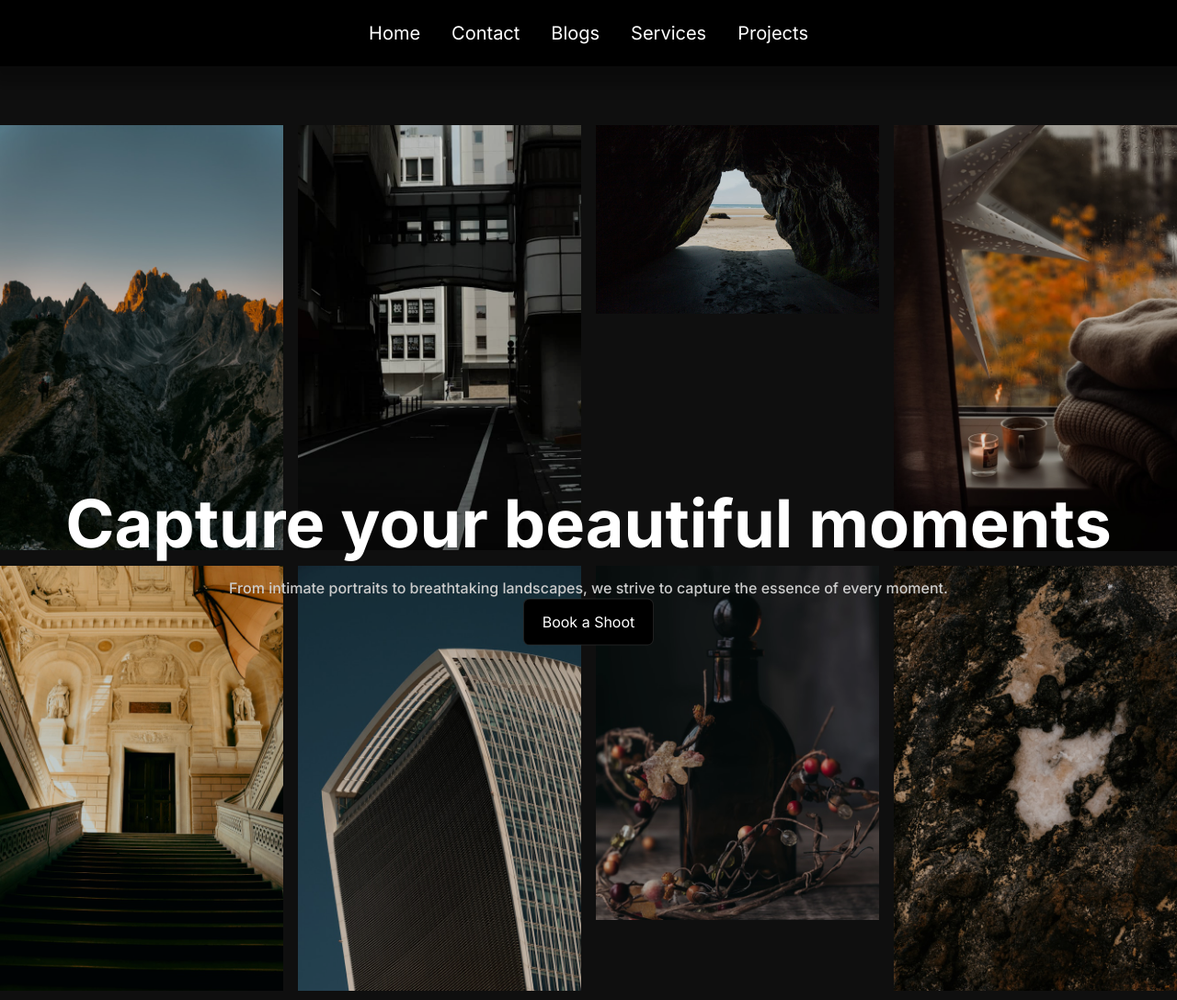
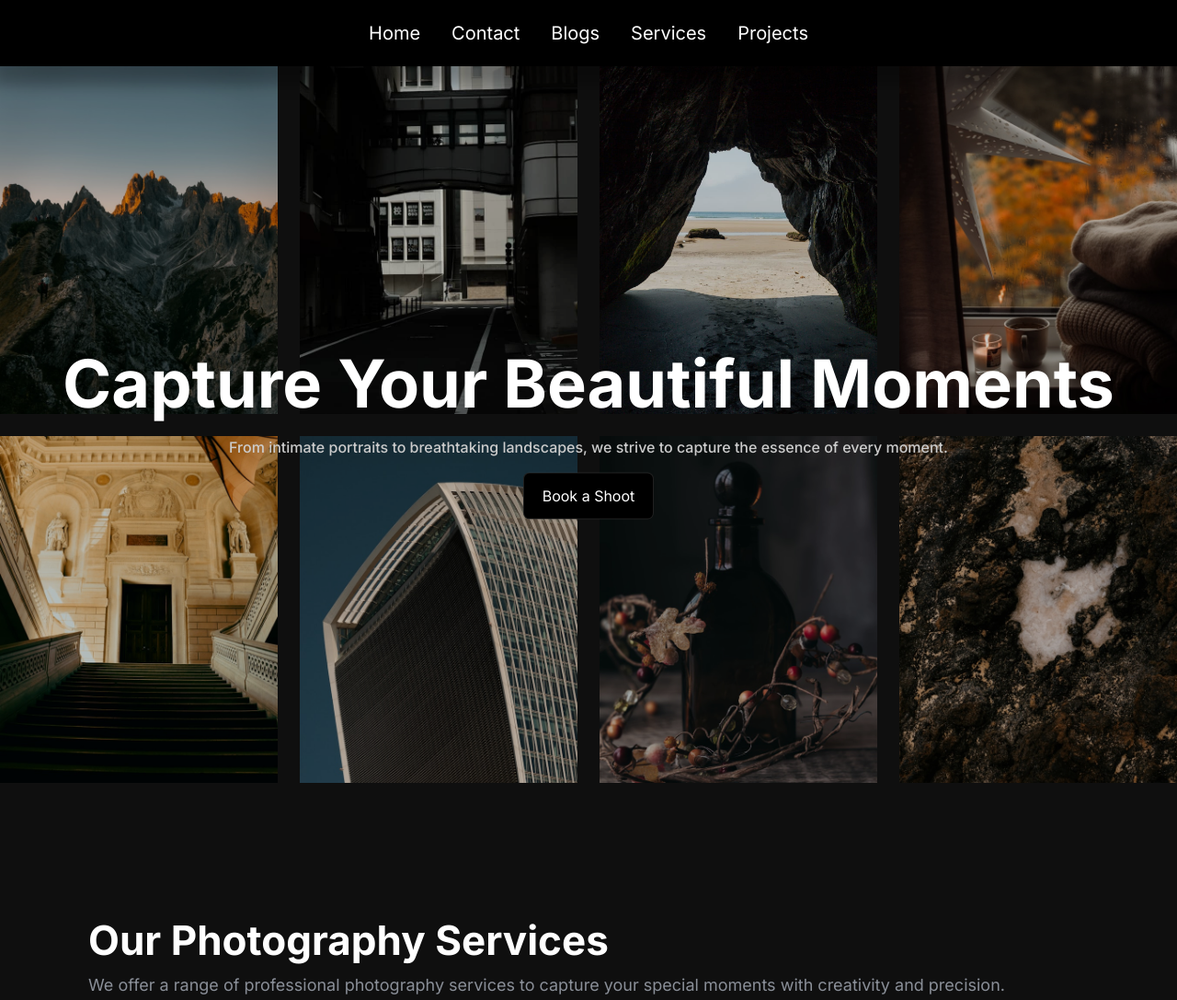
Before and after one commit to rorunsolu/Photography-Website, a website built with Vite: page index.html in a window 1280 px wide. Shown: the top 1087 px of the page at 92% size. Built offline with nearby package versions, Linux system fonts and the light colour scheme.

Commit message:
header section image grid modified for responsioveness

```diff
--- a/index.html
+++ b/index.html
@@ -61,11 +61,11 @@
 
     <header>
 
-      <div class="container container-header">
+      <div class="container-header">
 
         <div class="header__text">
 
-          <h1 class="header__title">Capture your beautiful moments</h1>
+          <h1 class="header__title">Capture Your Beautiful Moments</h1>
           <p class="header__paragraph">From intimate portraits to breathtaking landscapes, we strive to capture the
             essence of
             every moment.
--- a/styles/gallery.scss
+++ b/styles/gallery.scss
@@ -29,7 +29,6 @@
         transition: var(--transition);
 
         &:hover {
-            //transform: translateY(-0.5rem);
             transform: scale3d(1.05, 1.05, 1.05);
 
             box-shadow: var(--box-shadow);
--- a/styles/header.scss
+++ b/styles/header.scss
@@ -1,82 +1,17 @@
 .header {
-    display: flex;
-
-    position: relative;
-
-    min-height: 100vh;
-
-    //padding: 7.5rem 0;
-
-    @media (width < 600px) {
-        padding: 3.5rem 0;
-    }
-
-    &__text {
-        display: flex;
-        flex-direction: column;
-        align-items: center;
-        text-align: center;
-
-        width: 90%;
-
-        position: absolute;
-        top: 50%;
-        left: 50%;
-        z-index: 1;
-
-        transform: translate(-50%, -50%);
-
-        @media (width < 700px) {
-            top: 50%;
-        }
-    }
-
-    &__title {
-        // font-size: 3.5rem;
-
-        // @media (width < 1300px) {
-        //     font-size: 3rem;
-        // }
-
-        // @media (width < 1000px) {
-        //     font-size: 2.5rem;
-        // }
-
-        // @media (width < 450px) {
-        //     font-size: 2rem;
-        // }
-
-        // @media (width < 360px) {
-        //     font-size: 1.5rem;
-        // }
-    }
-
-    &__paragraph {
-        font-size: 1rem;
-        font-weight: 500;
-
-        color: hsl(0, 0%, 80%);
-
-        @media (width < 450px) {
-            font-size: 0.8rem;
-        }
-    }
-
-    &__buttons-wrapper {
-        display: flex;
-        flex-direction: row;
-        gap: 2rem;
-    }
-
     &__image-grid {
         display: grid;
         grid-template-columns: repeat(5, 1fr);
-
-        gap: var(--gap-card-wrapper-small);
+        //grid-template-columns: repeat(auto-fit, minmax(300px, 1fr));
+        gap: var(--gap-card-wrapper);
 
         z-index: -2;
 
-        filter: brightness(0.86);
+        filter: brightness(0.8);
+
+        @media (width < 1800px) {
+            grid-template-columns: repeat(4, 1fr);
+        }
 
         @media (width < 1800px) {
             grid-template-columns: repeat(4, 1fr);
@@ -88,14 +23,23 @@
 
         @media (width < 700px) {
             grid-template-columns: repeat(2, 1fr);
+            gap: var(--gap-card-wrapper-small);
         }
 
         @media (width < 500px) {
-            grid-template-columns: 1fr;
+            gap: 0;
+
+            filter: brightness(0.5);
         }
     }
 
     &__image {
+        aspect-ratio: 4/5;
+
+        @media (width < 350px) {
+            aspect-ratio: 2/3;
+        }
+
         &:nth-last-child(-n + 2) {
             @media (width < 1800px) {
                 display: none;
@@ -116,8 +60,33 @@
 
         &:nth-last-child(-n + 9) {
             @media (width < 500px) {
-                display: none;
+                //display: none;
             }
         }
     }
+
+    &__text {
+        display: flex;
+        flex-direction: column;
+        align-items: center;
+        text-align: center;
+
+        width: 90%;
+
+        position: absolute;
+        top: 50%;
+        left: 50%;
+        z-index: 1;
+
+        transform: translate(-50%, -50%);
+    }
+
+    &__paragraph {
+        margin-bottom: 1rem;
+
+        font-size: 1rem;
+        font-weight: 500;
+
+        color: hsl(0, 0%, 80%);
+    }
 }
--- a/styles/navbar.scss
+++ b/styles/navbar.scss
@@ -10,8 +10,10 @@ nav {
 
     width: 100vw;
 
+    height: 4.5rem;
+
     @media (width < 600px) {
-        height: 3rem;
+        height: 3.5rem;
     }
 }
 
@@ -20,28 +22,20 @@ nav {
     justify-content: center;
     align-items: center;
 
-    position: relative;
-
     width: 100%;
-
-    padding: 1.25rem 0;
+    height: 100%;
 
     background-color: var(--color-black);
 
     @media (width < 1000px) {
         justify-content: flex-end;
 
-        border-radius: 0;
-        padding: 1rem 2rem;
+        padding-right: 1rem;
     }
 
-    @media (width < 600px) {
-        padding: 0.5rem 1rem;
-    }
 
     &__list {
         display: flex;
-        justify-content: space-between;
 
         @media (width < 1000px) {
             display: none;
--- a/styles/style.scss
+++ b/styles/style.scss
@@ -44,7 +44,7 @@
 }
 
 html {
-    scroll-behavior: smooth;
+    font-size: 16px;
 }
 
 body {
@@ -63,10 +63,10 @@ body {
 }
 
 header {
-    padding: 8.5rem 0;
+    padding-top: 4.5rem;
 
     @media (width < 600px) {
-        padding: 5.5rem 0;
+        padding-top: 3.5rem;
     }
 }
 
--- a/styles/typography.scss
+++ b/styles/typography.scss
@@ -10,8 +10,12 @@ h1 {
         font-size: 3rem;
     }
 
+    @media (width <= 450px) {
+        font-size: 2.5rem;
+    }
+
     @media (width <= 300px) {
-        font-size: 2.5rem;
+        font-size: 2.25rem;
     }
 }
 
@@ -32,7 +36,6 @@ h3 {
     font-weight: 600;
     font-size: 1.75rem;
 
-    line-height: 1.5;
 
     @media (width <= 500px) {
         font-size: 1.55rem;
@@ -46,7 +49,6 @@ h4 {
 
 p {
     font-size: 1.125rem;
-
     line-height: 1.5;
 
     color: var(--color-grey);
--- a/styles/utilities.scss
+++ b/styles/utilities.scss
@@ -16,7 +16,6 @@
 
     width: 100%;
 
-
     position: relative;
 
     box-shadow: var(--box-shadow);
@@ -24,6 +23,8 @@
 
 .container-header {
     width: 100%;
+
+    position: relative;
 }
 
 .button {
```
